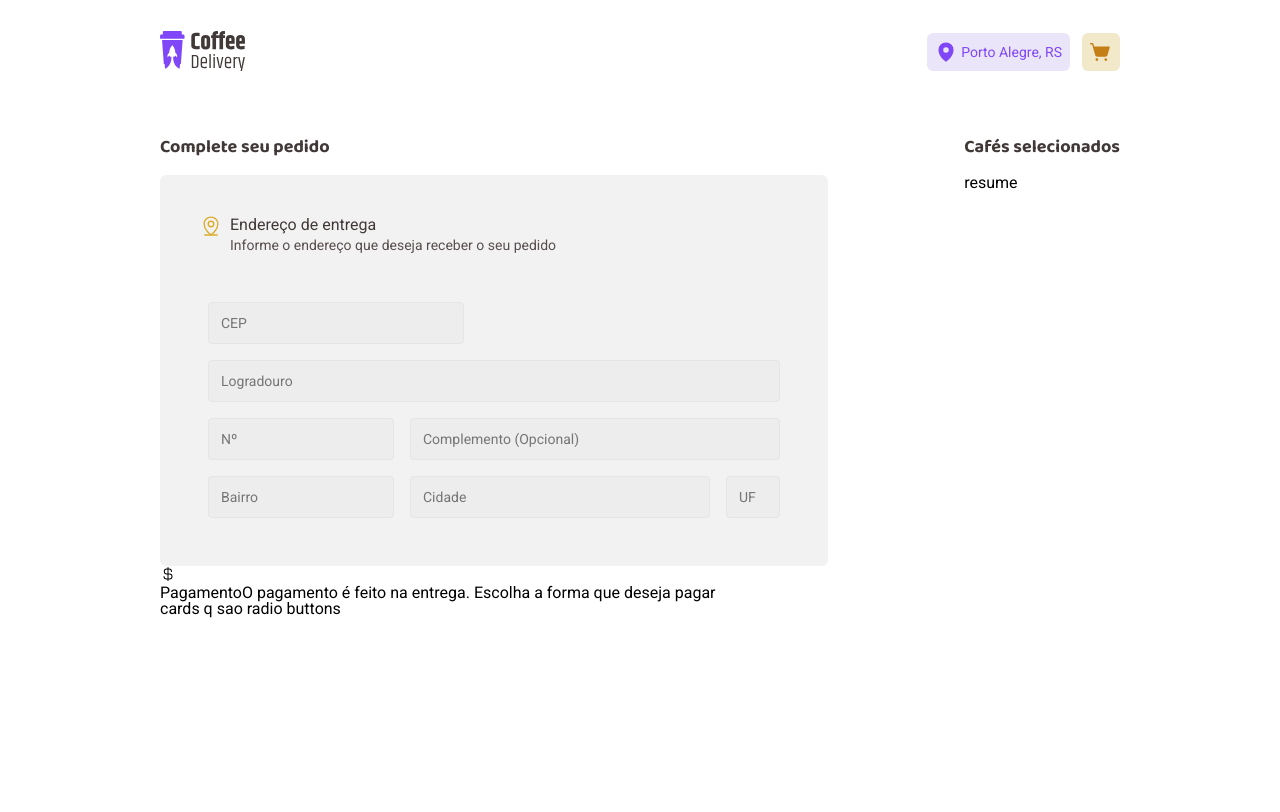
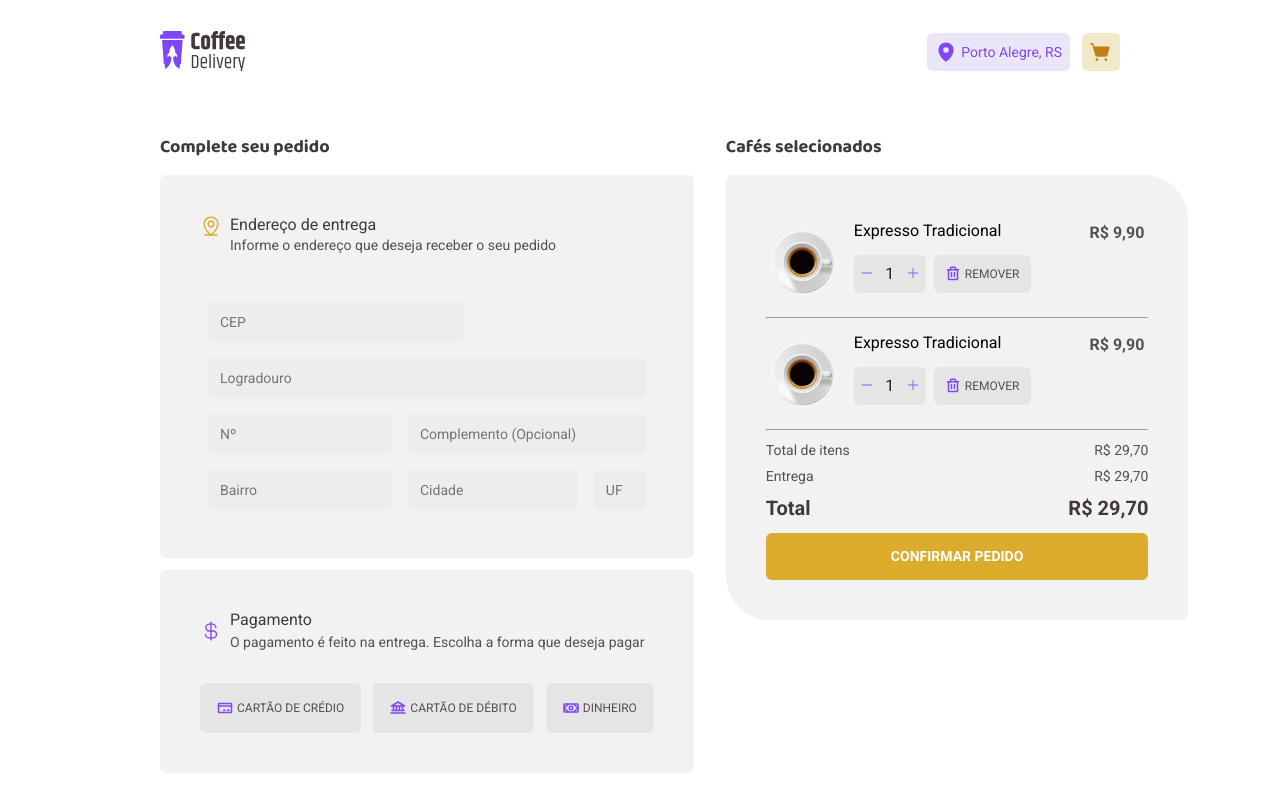
Before and after one commit to EmilioKipper/coffe-delivery, a React (Vite) app: page /checkout in a window 1280 px wide. Shown: the top 812 px of the page. Built offline with nearby package versions, Linux system fonts and the light colour scheme.

Commit message:
Finish checkout page layout

```diff
--- a/src/components/Card/styles.ts
+++ b/src/components/Card/styles.ts
@@ -35,7 +35,7 @@ export const Tag = styled.span`
   background: ${(props) => props.theme.yellowLight};
   width: fit-content;
   border-radius: 100px;
-  padding: 4px 8px;
+  padding: 0.25rem 0.5rem;
 
   font-weight: 700;
   font-size: 0.625rem;
@@ -95,4 +95,10 @@ export const CartButton = styled.button`
   display: flex;
   align-items: center;
   justify-content: center;
+
+  transition: 0.3s ease-out;
+
+  &:hover {
+    background-color: ${(props) => props.theme.purple};
+  }
 `;
--- a/src/pages/Checkout/components/AddressForm/styles.ts
+++ b/src/pages/Checkout/components/AddressForm/styles.ts
@@ -53,6 +53,6 @@ export const FormPart2 = styled.div`
   display: flex;
 
   > input:nth-child(2) {
-    width: 18.75rem;
+    width: 100%;
   }
 `;
--- a/src/pages/Checkout/components/Input/styles.ts
+++ b/src/pages/Checkout/components/Input/styles.ts
@@ -4,12 +4,16 @@ export const InputBase = styled.input`
   box-sizing: border-box;
 
   background: #eeeded;
-
-  border: 1px solid ${(props) => props.theme.button};
+  border: none;
+  outline: 1px solid transparent;
   border-radius: 4px;
   padding: 0.75rem;
   font-size: 0.875rem;
   color: ${(props) => props.theme.text};
 
   margin: 0.5rem;
+
+  &:focus {
+    outline: 1px solid ${(props) => props.theme.yellowDark};
+  }
 `;
--- a/src/pages/Checkout/components/Resume/index.tsx
+++ b/src/pages/Checkout/components/Resume/index.tsx
@@ -1,3 +1,76 @@
+import { Trash } from 'phosphor-react';
+import { useTheme } from 'styled-components';
+
+import { Counter } from '../../../../components/Counter';
+import { getData } from '../../../../services';
+import {
+  ResumeConfirmButton,
+  ResumeContainer,
+  ResumePrices,
+  ResumeProductCardContainer,
+  ResumeRemoveButton,
+} from './styles';
+
 export function Resume() {
-  return <h1>resume</h1>;
+  const theme = useTheme();
+  const data = getData();
+
+  return (
+    <ResumeContainer>
+      <ResumeProductCardContainer>
+        <div>
+          <img src={data[0].image} alt="" />
+          <div>
+            <p>Expresso Tradicional</p>
+            <div>
+              <Counter />
+              <ResumeRemoveButton>
+                <Trash size={16} color={theme.purple} weight="bold" />
+                Remover
+              </ResumeRemoveButton>
+            </div>
+          </div>
+        </div>
+        <span>R$ 9,90</span>
+      </ResumeProductCardContainer>
+
+      <hr />
+
+      <ResumeProductCardContainer>
+        <div>
+          <img src={data[0].image} alt="" />
+          <div>
+            <p>Expresso Tradicional</p>
+            <div>
+              <Counter />
+              <ResumeRemoveButton>
+                <Trash size={16} color={theme.purple} weight="bold" />
+                Remover
+              </ResumeRemoveButton>
+            </div>
+          </div>
+        </div>
+        <span>R$ 9,90</span>
+      </ResumeProductCardContainer>
+
+      <hr />
+
+      <ResumePrices>
+        <div>
+          <span>Total de itens</span>
+          <span>R$ 29,70</span>
+        </div>
+        <div>
+          <span>Entrega</span>
+          <span>R$ 29,70</span>
+        </div>
+        <div>
+          <span>Total</span>
+          <span>R$ 29,70</span>
+        </div>
+      </ResumePrices>
+
+      <ResumeConfirmButton>Confirmar pedido</ResumeConfirmButton>
+    </ResumeContainer>
+  );
 }
--- /dev/null
+++ b/src/pages/Checkout/components/Resume/styles.ts
@@ -0,0 +1,136 @@
+import styled from 'styled-components';
+
+export const ResumeContainer = styled.div`
+  border-radius: 6px 44px;
+  background-color: ${(props) => props.theme.card};
+  padding: 2.5rem;
+`;
+
+export const ResumeProductCardContainer = styled.div`
+  white-space: nowrap;
+  display: flex;
+  flex-direction: row;
+  justify-content: space-between;
+  align-items: flex-start;
+  padding: 0.5rem 0.25rem;
+  gap: 3.688rem;
+
+  img {
+    max-width: 4rem;
+    max-height: 4rem;
+  }
+
+  > span {
+    font-family: 'Roboto';
+    font-style: normal;
+    font-weight: 700;
+    font-size: 1rem;
+    line-height: 130%;
+
+    display: flex;
+    align-items: center;
+    text-align: right;
+
+    color: ${(props) => props.theme.text};
+  }
+
+  > div {
+    display: flex;
+    flex-direction: row;
+    align-items: center;
+    padding: 0;
+    gap: 1.25rem;
+
+    > div {
+      display: flex;
+      flex-direction: column;
+      align-items: flex-start;
+      padding: 0;
+      gap: 0.5rem;
+
+      > div {
+        display: flex;
+        flex-direction: row;
+        align-items: center;
+        padding: 0;
+        gap: 0.5rem;
+        padding: 0.5rem 0;
+      }
+    }
+  }
+`;
+
+export const ResumeRemoveButton = styled.button`
+  background-color: ${(props) => props.theme.button};
+  color: ${(props) => props.theme.text};
+  font-size: 0.75rem;
+  text-transform: uppercase;
+  border-radius: 6px;
+  border: none;
+
+  display: flex;
+  flex-direction: row;
+  justify-content: center;
+  align-items: center;
+  padding: 0.688rem;
+  gap: 0.25rem;
+
+  transition: 0.5s ease-out;
+
+  &:hover {
+    background-color: ${(props) => props.theme.hover};
+    color: ${(props) => props.theme.subtitle};
+  }
+`;
+
+export const ResumePrices = styled.div`
+  display: flex;
+  flex-direction: column;
+  justify-content: center;
+  align-items: flex-start;
+  padding: 0;
+  gap: 0.75rem;
+  margin: 0.75rem 0;
+
+  > div {
+    width: 100%;
+    display: flex;
+    flex-direction: row;
+    justify-content: space-between;
+    align-items: center;
+    padding: 0;
+    gap: 0.5rem;
+    font-size: 0.875rem;
+    color: ${(props) => props.theme.text};
+  }
+
+  > div:last-child {
+    font-weight: 700;
+    font-size: 1.25rem;
+    line-height: 130%;
+    color: ${(props) => props.theme.subtitle};
+  }
+`;
+
+export const ResumeConfirmButton = styled.button`
+  text-transform: uppercase;
+  display: flex;
+  flex-direction: row;
+  justify-content: center;
+  align-items: center;
+  padding: 0.75rem 0.5rem;
+  gap: 0.25rem;
+  border-radius: 6px;
+  background-color: ${(props) => props.theme.yellow};
+  font-weight: 700;
+  font-size: 0.875rem;
+  line-height: 160%;
+  color: ${(props) => props.theme.white};
+  transition: 0.5s ease-out;
+  width: 100%;
+  border: none;
+
+  &:hover {
+    background-color: ${(props) => props.theme.yellowDark};
+  }
+`;
--- a/src/pages/Checkout/components/SelectPayment/index.tsx
+++ b/src/pages/Checkout/components/SelectPayment/index.tsx
@@ -1,19 +1,88 @@
-import { CurrencyDollar } from 'phosphor-react';
+import {
+  CurrencyDollar,
+  Bank,
+  Money,
+  CreditCard,
+  IconContext,
+} from 'phosphor-react';
+import { useState } from 'react';
+import { useTheme } from 'styled-components';
+import {
+  SelectPaymentContainer,
+  SelectPaymentHeader,
+  SelectPaymentLabel,
+  SelectPaymentRadioContainer,
+  SelectPaymentSubtitle,
+  SelectPaymentTitle,
+} from './styles';
 
 export function SelectPayment() {
+  const theme = useTheme();
+  const [option, setOption] = useState('');
+
   return (
-    <div>
-      <div>
-        <CurrencyDollar weight="fill" />
+    <SelectPaymentContainer>
+      <SelectPaymentHeader>
+        <CurrencyDollar weight="fill" color={theme.purple} size={22} />
         <div>
-          <span>Pagamento</span>
-          <span>
+          <SelectPaymentTitle>Pagamento</SelectPaymentTitle>
+          <SelectPaymentSubtitle>
             O pagamento é feito na entrega. Escolha a forma que deseja pagar
-          </span>
+          </SelectPaymentSubtitle>
         </div>
-      </div>
+      </SelectPaymentHeader>
 
-      <div>cards q sao radio buttons</div>
-    </div>
+      <SelectPaymentRadioContainer>
+        <IconContext.Provider
+          value={{
+            size: 16,
+            color: theme.purple,
+            weight: 'bold',
+          }}
+        >
+          <SelectPaymentLabel
+            onClick={() => setOption('Crédito')}
+            current={option === 'Crédito'}
+          >
+            <CreditCard />
+            <input
+              type="radio"
+              name="select"
+              onChange={() => {}}
+              checked={option === 'Crédito'}
+            />
+            <span>Cartão de crédio</span>
+          </SelectPaymentLabel>
+
+          <SelectPaymentLabel
+            onClick={() => setOption('Débito')}
+            current={option === 'Débito'}
+          >
+            <Bank />
+            <input
+              type="radio"
+              name="select"
+              onChange={() => {}}
+              checked={option === 'Débito'}
+            />
+            <span>Cartão de débito</span>
+          </SelectPaymentLabel>
+
+          <SelectPaymentLabel
+            onClick={() => setOption('Dinheiro')}
+            current={option === 'Dinheiro'}
+          >
+            <Money />
+            <input
+              type="radio"
+              name="select"
+              onChange={() => {}}
+              checked={option === 'Dinheiro'}
+            />
+            <span>Dinheiro</span>
+          </SelectPaymentLabel>
+        </IconContext.Provider>
+      </SelectPaymentRadioContainer>
+    </SelectPaymentContainer>
   );
 }
--- /dev/null
+++ b/src/pages/Checkout/components/SelectPayment/styles.ts
@@ -0,0 +1,83 @@
+import styled, { css } from 'styled-components';
+
+export const SelectPaymentContainer = styled.div`
+  background-color: ${(props) => props.theme.card};
+  border-radius: 6px;
+  padding: 2.5rem;
+  margin-top: 12px;
+`;
+
+export const SelectPaymentHeader = styled.div`
+  display: flex;
+  align-items: center;
+
+  & div {
+    margin-left: 8px;
+    display: flex;
+    flex-direction: column;
+  }
+`;
+
+export const SelectPaymentTitle = styled.span`
+  font-size: 1rem;
+  line-height: 130%;
+  color: ${(props) => props.theme.subtitle};
+  margin-bottom: 2px;
+`;
+
+export const SelectPaymentSubtitle = styled.span`
+  font-size: 0.875rem;
+  line-height: 130%;
+  color: ${(props) => props.theme.text};
+`;
+
+export const SelectPaymentRadioContainer = styled.div`
+  display: inline-flex;
+  align-items: center;
+  border-radius: 6px;
+  width: 100%;
+  gap: 0.75rem;
+
+  margin-top: 2rem;
+`;
+
+interface SelectPaymentLabelProps {
+  current: boolean;
+}
+
+export const SelectPaymentLabel = styled.label<SelectPaymentLabelProps>`
+  font-size: 0.75rem;
+  white-space: nowrap;
+  color: ${(props) => props.theme.text};
+  text-transform: uppercase;
+
+  background: ${(props) => props.theme.button};
+  display: flex;
+  gap: 0.25rem;
+  align-items: center;
+  justify-content: center;
+  border-radius: 6px;
+  padding: 1rem;
+  cursor: pointer;
+  transition: all 0.3s ease;
+
+  width: 100%;
+  border: 1px solid transparent;
+
+  & input {
+    display: none;
+  }
+
+  ${(props) => {
+    if (props.current) {
+      return css`
+        border: 1px solid ${(props) => props.theme.purple};
+        background-color: ${(props) => props.theme.purpleLight};
+      `;
+    }
+  }}
+
+  &:hover {
+    background-color: ${(props) => props.theme.hover};
+  }
+`;
--- a/src/pages/Checkout/styles.ts
+++ b/src/pages/Checkout/styles.ts
@@ -4,6 +4,10 @@ export const CheckoutContainer = styled.div`
   display: flex;
   justify-content: space-between;
   gap: 2rem;
+
+  > div:first-child {
+    width: 100%;
+  }
 `;
 
 export const Title = styled.p`
--- a/src/pages/Home/components/Banner/styles.ts
+++ b/src/pages/Home/components/Banner/styles.ts
@@ -49,7 +49,7 @@ export const Icon = styled.span<IconColor>`
   align-items: center;
   justify-content: center;
 
-  padding: 8px;
+  padding: 0.5rem;
   border-radius: 50%;
   margin-right: 0.5rem;
   background-color: ${(props) => props.theme[props.color]};
```
